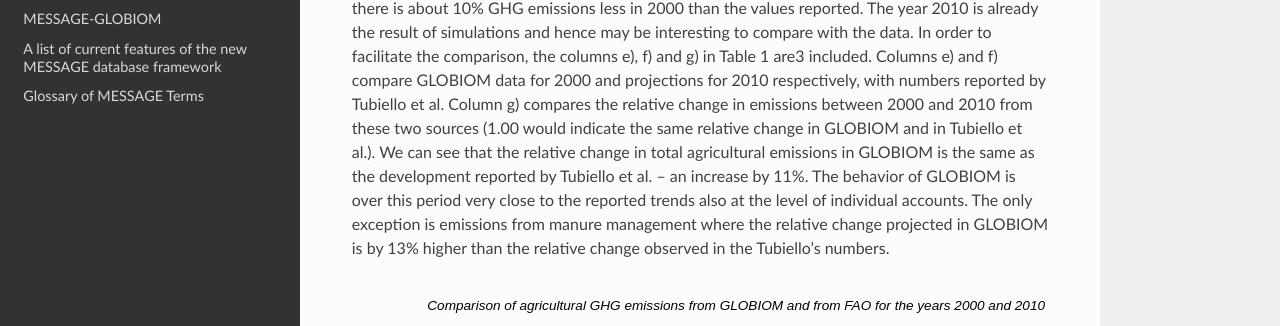
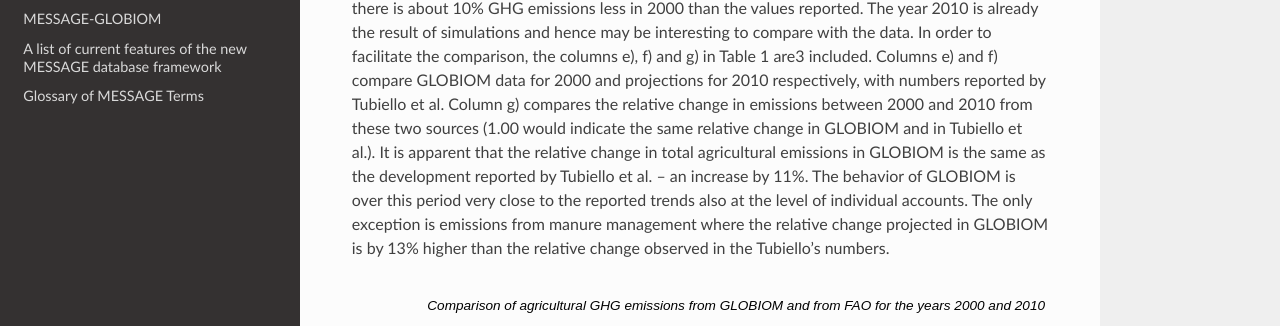
Before and after one commit to yiyi1991/message-ix-models, a Sphinx documentation site: the page built from doc/global/source/message_globiom/emissions/globiom/index.rst, in a window 1280 px wide and 900 px high, scrolled down 1094 px. Shown: the part 308-634 px from the top of the window. Built offline with Sphinx 7.4.7 and the Read the Docs theme 2.0.0, drawn with Linux system fonts in a browser that asks for light colours; pages that are not in the unit, such as notebooks, are missing from menus; cross-references to code outside the pages are shown as plain code; some of the changed text lies outside the part shown.

Commit message:
Edited 'It is apparent that the relative change...'

```diff
--- a/doc/global/source/message_globiom/emissions/globiom/index.rst
+++ b/doc/global/source/message_globiom/emissions/globiom/index.rst
@@ -17,7 +17,7 @@
 ~~~~
 In order to put the numbers in perspective with other sources they were compared with FAO (Tubiello, Salvatore et al. 2013 :cite:`tubiello_faostat_2013`) where a simple but transparent approach is used, largely relying on FAOSTAT activity numbers and IPCC Tier 1 emission coefficients (see Table 1).
 
-The 2000 data for crops are overall about 11% higher than Tubiello et al., mainly because of rice where the data are closer to EPA (EPA 2012 :cite:`environmental_protection_agency_epa_US_2012`) which is higher than Tubiello et al. For livestock, we are by some 18% lower than Tubiello et al. So in total there is about 10% GHG emissions less in 2000 than the values reported. The year 2010 is already the result of simulations and hence may be interesting to compare with the data. In order to facilitate the comparison, the columns e), f) and g) in Table 1 are3 included. Columns e) and f) compare GLOBIOM data for 2000 and projections for 2010 respectively, with numbers reported by Tubiello et al. Column g) compares the relative change in emissions between 2000 and 2010 from these two sources (1.00 would indicate the same relative change in GLOBIOM and in Tubiello et al.). We can see that the relative change in total agricultural emissions in GLOBIOM is the same as the development reported by Tubiello et al. – an increase by 11%. The behavior of GLOBIOM is over this period very close to the reported trends also at the level of individual accounts. The only exception is emissions from manure management where the relative change projected in GLOBIOM is by 13% higher than the relative change observed in the Tubiello’s numbers.
+The 2000 data for crops are overall about 11% higher than Tubiello et al., mainly because of rice where the data are closer to EPA (EPA 2012 :cite:`environmental_protection_agency_epa_US_2012`) which is higher than Tubiello et al. For livestock, we are by some 18% lower than Tubiello et al. So in total there is about 10% GHG emissions less in 2000 than the values reported. The year 2010 is already the result of simulations and hence may be interesting to compare with the data. In order to facilitate the comparison, the columns e), f) and g) in Table 1 are3 included. Columns e) and f) compare GLOBIOM data for 2000 and projections for 2010 respectively, with numbers reported by Tubiello et al. Column g) compares the relative change in emissions between 2000 and 2010 from these two sources (1.00 would indicate the same relative change in GLOBIOM and in Tubiello et al.). It is apparent that the relative change in total agricultural emissions in GLOBIOM is the same as the development reported by Tubiello et al. – an increase by 11%. The behavior of GLOBIOM is over this period very close to the reported trends also at the level of individual accounts. The only exception is emissions from manure management where the relative change projected in GLOBIOM is by 13% higher than the relative change observed in the Tubiello’s numbers.
 
 .. _tab-globff:
 .. list-table:: Comparison of agricultural GHG emissions from GLOBIOM and from FAO for the years 2000 and 2010
```
